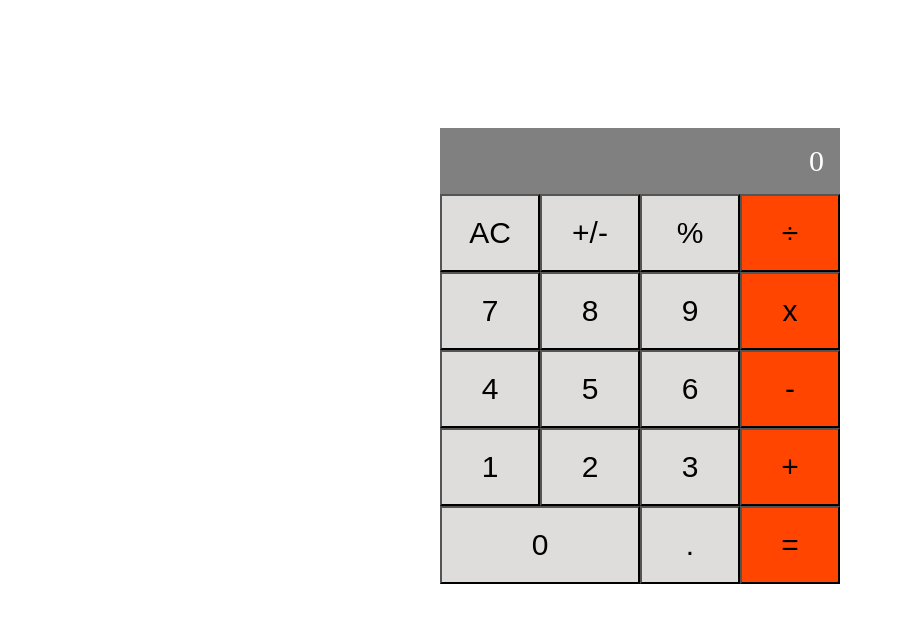
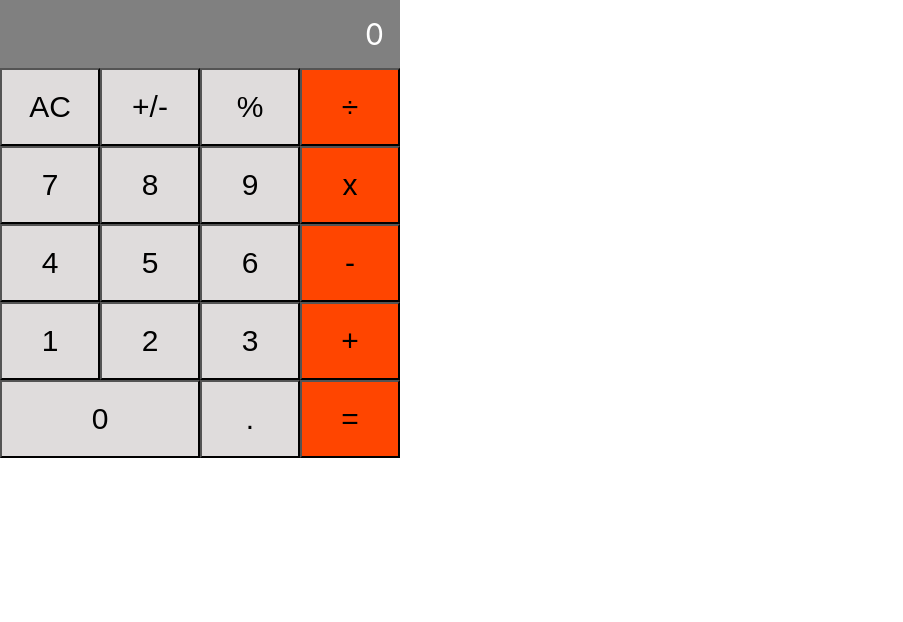
Before and after one commit to Roland-Ntwali/Maths_Magicians, a React (Create React App) app: page /calculator in a window 1280 px wide. Shown: the top 622 px of the page, without its empty margins (0-903 px from the left). Built offline with nearby package versions, Linux system fonts and the light colour scheme.

Commit message:
Use functional components

```diff
--- a/src/App.js
+++ b/src/App.js
@@ -1,19 +1,11 @@
-import React from 'react';
+import Calculator from './components/calculator';
 
-import Calculator from './component/Calculator';
+function App() {
+  return (
+    <div className="Appi">
+      <Calculator />
+    </div>
+  );
+}
 
-class App extends React.Component {
-  constructor(props) {
-    super(props);
-    this.cal = [];
-  }
-
-  render() {
-    return (
-      <div className="App">
-        <Calculator />
-      </div>
-    );
-  }
-}
 export default App;
--- a/src/component/Calculator.js
+++ /dev/null
@@ -1,50 +0,0 @@
-import React from 'react';
-
-class Calculator extends React.Component {
-  constructor(props) {
-    super(props);
-    this.cal = [];
-  }
-
-  render() {
-    return (
-      <div className="calculus">
-        <div className="display">
-          <span>0</span>
-        </div>
-        <div className="All">
-          <div className="row-1">
-            <button type="button">AC</button>
-            <button type="button">+/-</button>
-            <button type="button">%</button>
-            <button type="button" className="orange"> ÷</button>
-          </div>
-          <div className="row-2">
-            <button type="button">7</button>
-            <button type="button">8</button>
-            <button type="button">9</button>
-            <button type="button" className="orange">x</button>
-          </div>
-          <div className="row-3">
-            <button type="button">4</button>
-            <button type="button">5</button>
-            <button type="button">6</button>
-            <button type="button" className="orange">-</button>
-          </div>
-          <div className="row-4">
-            <button type="button">1</button>
-            <button type="button">2</button>
-            <button type="button">3</button>
-            <button type="button" className="orange">+</button>
-          </div>
-          <div className="point">
-            <button type="button" className="zero">0</button>
-            <button type="button" className="dot">.</button>
-            <button type="button" className="orange">=</button>
-          </div>
-        </div>
-      </div>
-    );
-  }
-}
-export default Calculator;
--- /dev/null
+++ b/src/components/calculator.js
@@ -0,0 +1,43 @@
+import './styles.css';
+
+function Calculator() {
+  return (
+    <div className="calculus">
+      <div className="display">
+        <span>0</span>
+      </div>
+      <div className="All">
+        <div className="row-1">
+          <button type="button">AC</button>
+          <button type="button">+/-</button>
+          <button type="button">%</button>
+          <button type="button" className="orange"> ÷</button>
+        </div>
+        <div className="row-2">
+          <button type="button">7</button>
+          <button type="button">8</button>
+          <button type="button">9</button>
+          <button type="button" className="orange">x</button>
+        </div>
+        <div className="row-3">
+          <button type="button">4</button>
+          <button type="button">5</button>
+          <button type="button">6</button>
+          <button type="button" className="orange">-</button>
+        </div>
+        <div className="row-4">
+          <button type="button">1</button>
+          <button type="button">2</button>
+          <button type="button">3</button>
+          <button type="button" className="orange">+</button>
+        </div>
+        <div className="point">
+          <button type="button" className="zero">0</button>
+          <button type="button" className="dot">.</button>
+          <button type="button" className="orange">=</button>
+        </div>
+      </div>
+    </div>
+  );
+}
+export default Calculator;
--- /dev/null
+++ b/src/components/styles.css
@@ -0,0 +1,73 @@
+* {
+  margin: 0;
+  padding: 0;
+  box-sizing: border-box;
+}
+
+.App {
+  margin: 10%;
+  display: flex;
+  text-align: center;
+  justify-content: center;
+}
+
+.calculus {
+  width: 100%;
+  max-width: 400px;
+  background-color: blue;
+  overflow: hidden;
+}
+
+.display {
+  padding: 16px;
+  text-align: right;
+  background-color: grey;
+  color: #fff;
+  font-size: 30px;
+}
+
+.All {
+  display: flex;
+  flex-direction: column;
+}
+
+.row-1,
+.row-2,
+.row-3,
+.row-4 {
+  display: flex;
+  width: 100%;
+}
+
+.point {
+  display: flex;
+  width: 100%;
+}
+
+.orange {
+  background-color: orangered;
+}
+
+.point .orange {
+  width: 25%;
+}
+
+.point .dot {
+  width: 25%;
+}
+
+.point .zero {
+  width: 50%;
+}
+
+button {
+  background-color: rgb(223, 220, 220);
+  padding: 20px;
+  width: 100%;
+  font-size: 30px;
+}
+
+button:hover {
+  opacity: 0.9;
+  cursor: pointer;
+}
--- a/src/index.css
+++ b/src/index.css
@@ -1,73 +1,27 @@
-* {
+body {
   margin: 0;
-  padding: 0;
-  box-sizing: border-box;
+  font-family:
+    -apple-system,
+    BlinkMacSystemFont,
+    'Segoe UI',
+    'Roboto',
+    'Oxygen',
+    'Ubuntu',
+    'Cantarell',
+    'Fira Sans',
+    'Droid Sans',
+    'Helvetica Neue',
+    sans-serif;
+  -webkit-font-smoothing: antialiased;
+  -moz-osx-font-smoothing: grayscale;
 }
 
-.App {
-  margin: 10%;
-  display: flex;
-  text-align: center;
-  justify-content: center;
+code {
+  font-family:
+    source-code-pro,
+    Menlo,
+    Monaco,
+    Consolas,
+    'Courier New',
+    monospace;
 }
-
-.calculus {
-  width: 100%;
-  max-width: 400px;
-  background-color: blue;
-  overflow: hidden;
-}
-
-.display {
-  padding: 16px;
-  text-align: right;
-  background-color: grey;
-  color: #fff;
-  font-size: 30px;
-}
-
-.All {
-  display: flex;
-  flex-direction: column;
-}
-
-.row-1,
-.row-2,
-.row-3,
-.row-4 {
-  display: flex;
-  width: 100%;
-}
-
-.point {
-  display: flex;
-  width: 100%;
-}
-
-.orange {
-  background-color: orangered;
-}
-
-.point .orange {
-  width: 25%;
-}
-
-.point .dot {
-  width: 25%;
-}
-
-.point .zero {
-  width: 50%;
-}
-
-button {
-  background-color: rgb(223, 220, 220);
-  padding: 20px;
-  width: 100%;
-  font-size: 30px;
-}
-
-button:hover {
-  opacity: 0.9;
-  cursor: pointer;
-}
```
